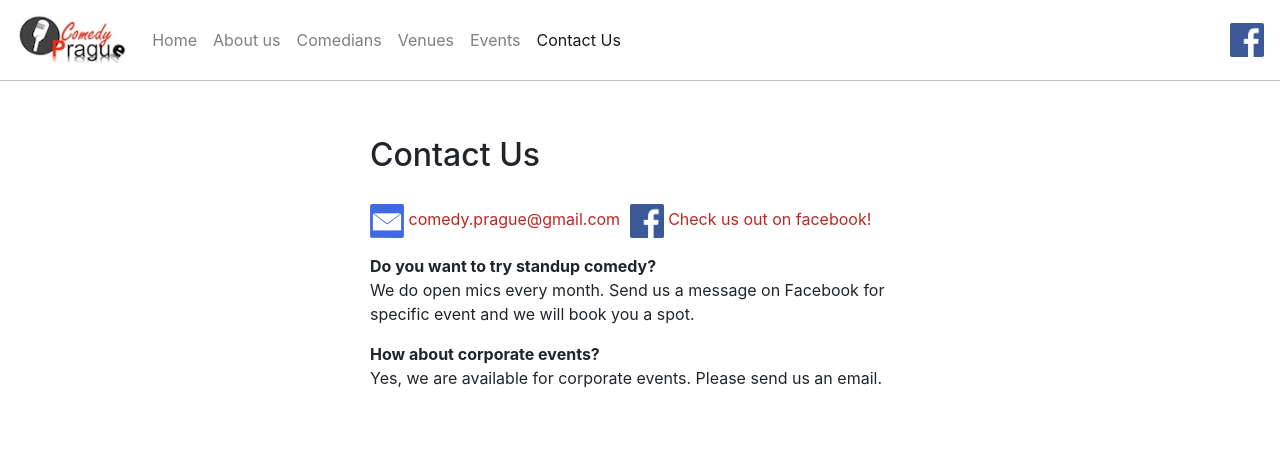
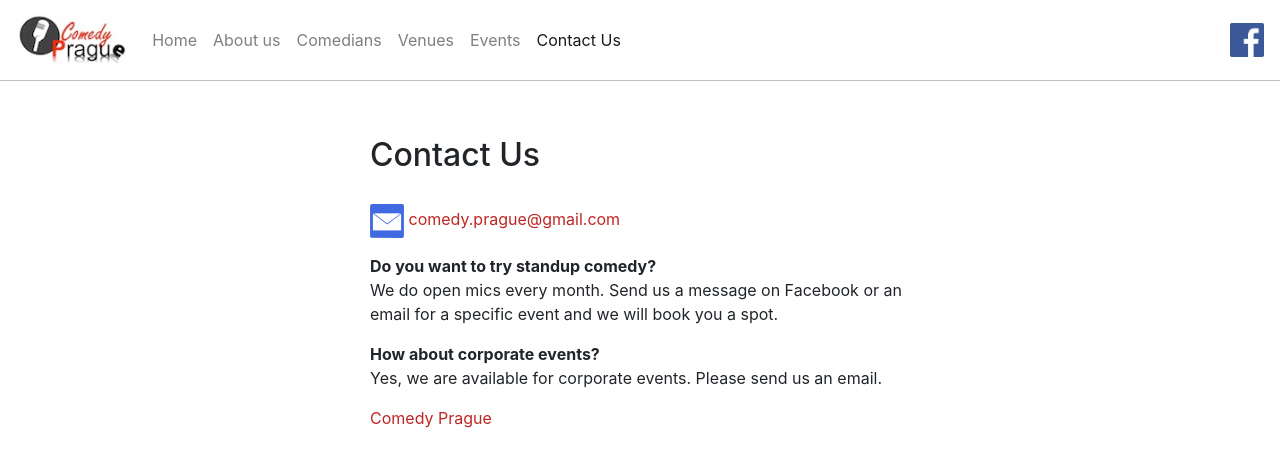
Before and after one commit to ComedyPrague/ComedyPrague.github.io, a Jekyll site: the page built from contact-us.html, in a window 1280 px wide. Shown: the top 467 px of the page. Built offline with Jekyll 4.4.1, drawn with Linux system fonts in a browser that asks for light colours.

Commit message:
Update contact-us.html

```diff
--- a/contact-us.html
+++ b/contact-us.html
@@ -4,6 +4,15 @@
 title: Contact Us
 permalink: /contact-us.html
 ---
+
+<div id="fb-root"></div>
+<script>(function(d, s, id) {
+  var js, fjs = d.getElementsByTagName(s)[0];
+  if (d.getElementById(id)) return;
+  js = d.createElement(s); js.id = id;
+  js.src = 'https://connect.facebook.net/en_UK/sdk.js#xfbml=1&version=v2.11';
+  fjs.parentNode.insertBefore(js, fjs);
+}(document, 'script', 'facebook-jssdk'));</script>
 
 <ul class="list-inline">
   <li class="list-inline-item">
@@ -12,19 +21,14 @@
       comedy.prague&commat;gmail.com
     </a>
   </li>
-
-  <li class="list-inline-item">
-    <a href="https://www.facebook.com/comedyprague/">
-      <img src="img/facebook_icon_large.png" width="34" height="34" alt="Facebook Logo" />
-      Check us out on facebook!
-    </a>
-  </li>
 </ul>
 
 <dl>
   <dt>Do you want to try standup comedy?</dt>
-  <dd>We do open mics every month. Send us a message on Facebook for specific event and we will book you a spot.</dd>
+  <dd>We do open mics every month. Send us a message on Facebook or an email for a specific event and we will book you a spot.</dd>
 
   <dt>How about corporate events?</dt>
   <dd>Yes, we are available for corporate events. Please send us an email.</dd>
 </dl>
+
+<div class="fb-page" data-href="https://www.facebook.com/pg/comedyprague/" data-tabs="messages" data-small-header="true" data-adapt-container-width="true" data-hide-cover="true" data-show-facepile="false"><blockquote cite="https://www.facebook.com/pg/comedyprague/" class="fb-xfbml-parse-ignore"><a href="https://www.facebook.com/pg/comedyprague/">Comedy Prague</a></blockquote></div>
```
